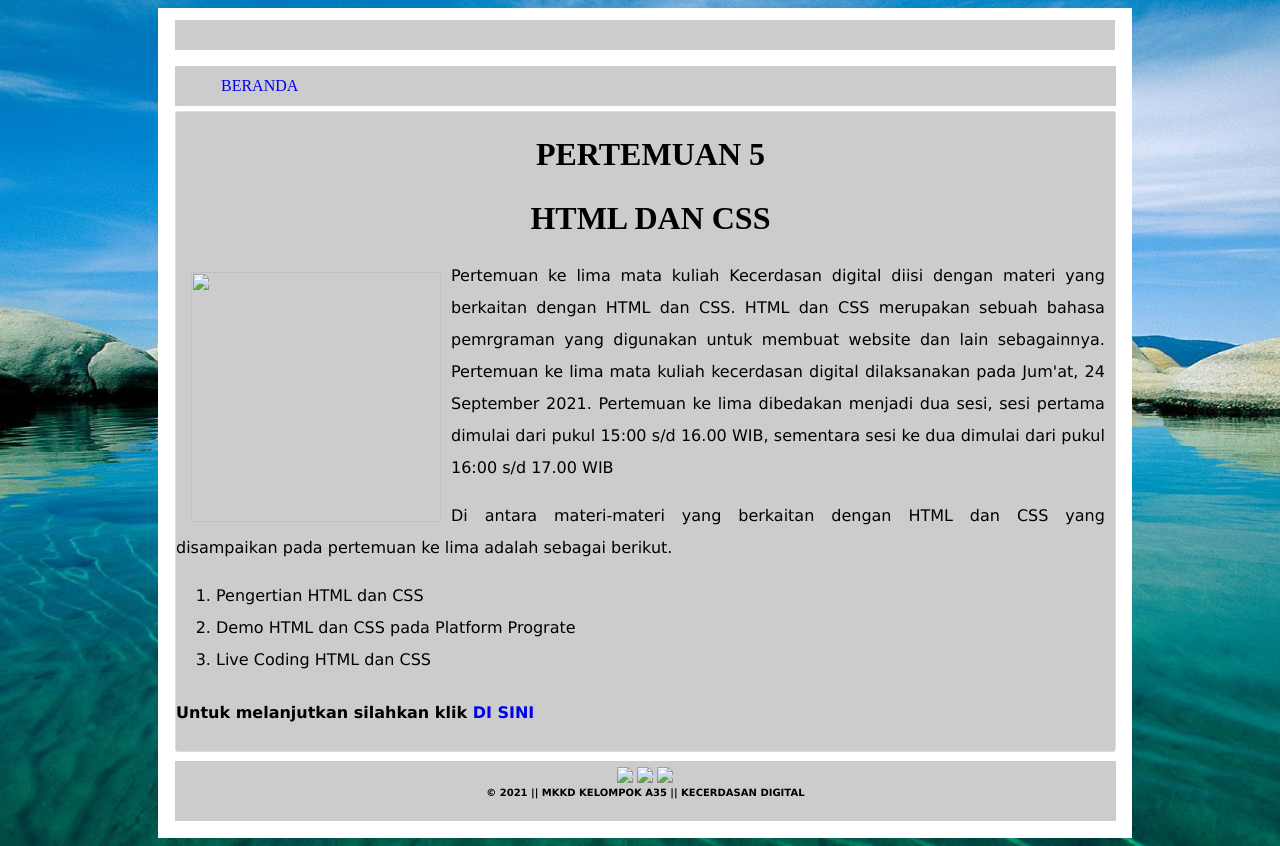
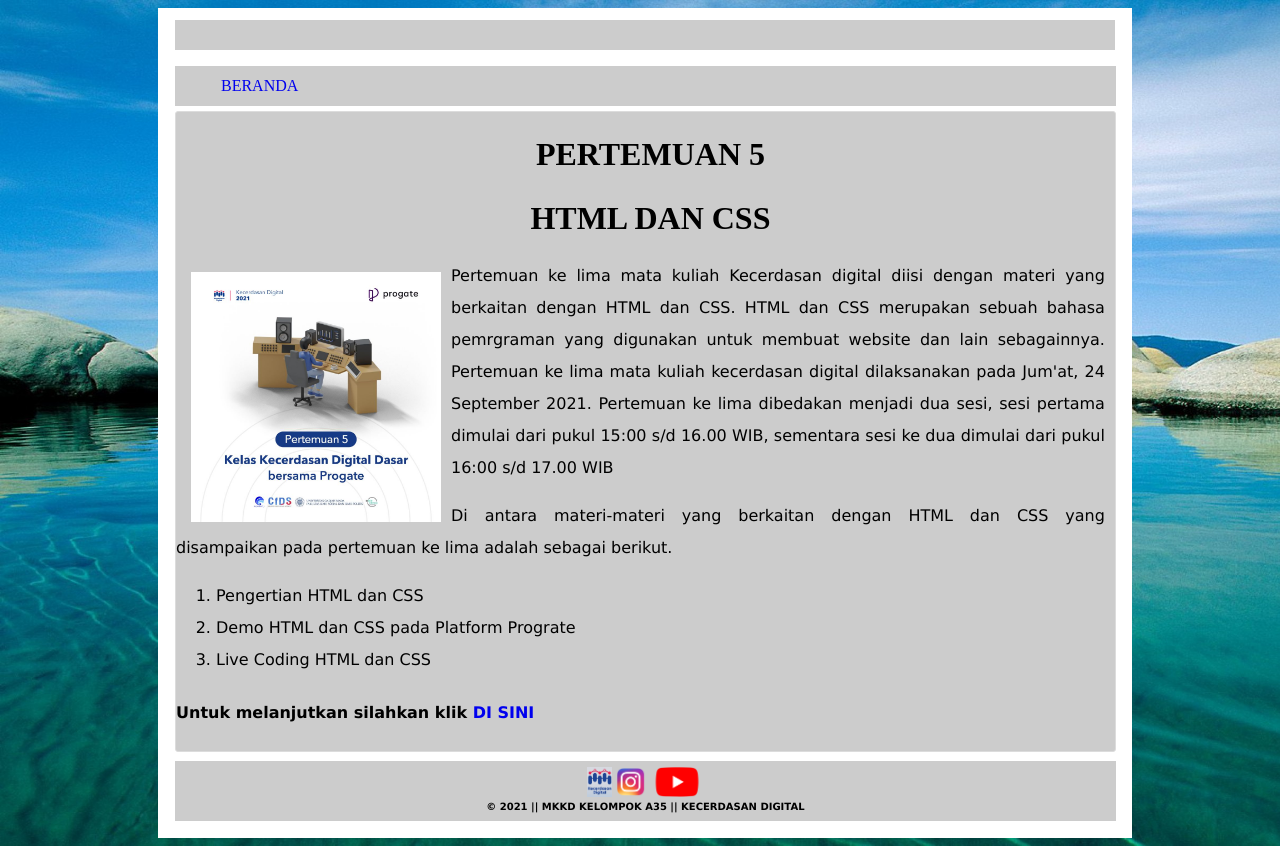
Before and after one commit to GitHubmkkda35/kelompoka35.github.io, a plain HTML site: page PERTEMUAN 5.html in a window 1280 px wide. Drawn offline with Linux system fonts and the light colour scheme.

Commit message:
Update PERTEMUAN 5.html

```diff
--- a/PERTEMUAN 5.html
+++ b/PERTEMUAN 5.html
@@ -19,7 +19,7 @@
                     <div class="judul">
                         PERTEMUAN 5 </br> HTML DAN CSS
                     </div>
-                     <img src="bg/Pertemuan 5.jpg">
+                     <img src="Pertemuan 5.jpg">
                     <p>Pertemuan ke lima mata kuliah Kecerdasan digital diisi dengan materi yang berkaitan dengan HTML dan CSS. HTML dan CSS merupakan sebuah bahasa pemrgraman yang digunakan untuk membuat website dan lain sebagainnya. Pertemuan ke lima mata kuliah kecerdasan digital dilaksanakan pada Jum'at, 24 September 2021. Pertemuan ke lima dibedakan menjadi dua sesi, sesi pertama dimulai dari pukul 15:00 s/d 16.00 WIB, sementara sesi ke dua dimulai dari pukul 16:00 s/d 17.00 WIB</p>
                     <p>Di antara materi-materi yang berkaitan dengan HTML dan CSS yang disampaikan pada pertemuan ke lima adalah sebagai berikut.
                     <ol>
@@ -38,9 +38,9 @@
 
 <div class="footer5">
 	<div class="gambar" align="center">
-<a href="https://kecerdasandigital.id/app/"><img src="bg/Cerdig.jpg"></a>
-<a href="https://instagram.com/kecerdasandigital/"><img src="bg/Instagram.png"></a>
-<a href="https://youtube.com/kecerdasandigital.ugm/"><img src="bg/Youtube.png"></a>
+<a href="https://kecerdasandigital.id/app/"><img src="Cerdig.jpg"></a>
+<a href="https://instagram.com/kecerdasandigital/"><img src="Instagram.png"></a>
+<a href="https://youtube.com/kecerdasandigital.ugm/"><img src="Youtube.png"></a>
 	</div>
 	<div class="cr" align="center">
 &copy; <script>document.write(new Date().getFullYear())</script> || MKKD KELOMPOK A35 || KECERDASAN DIGITAL
```
